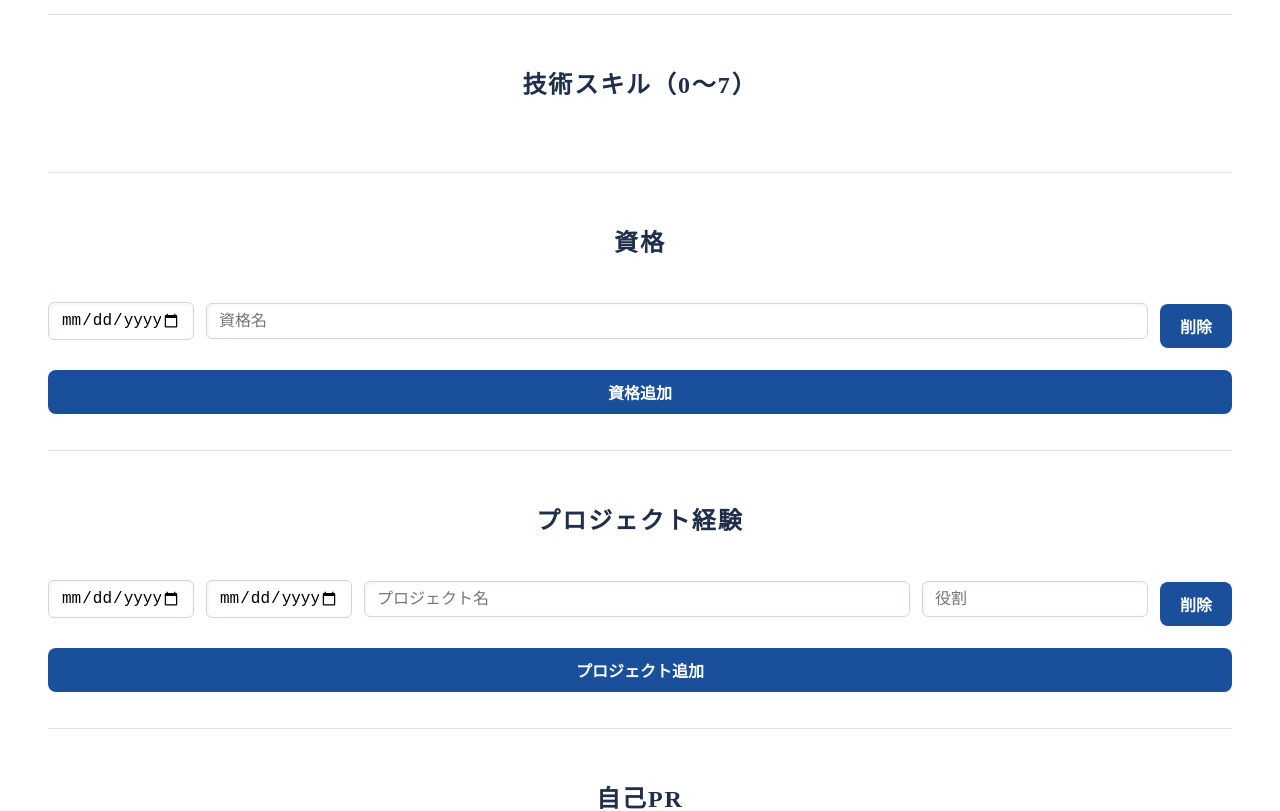
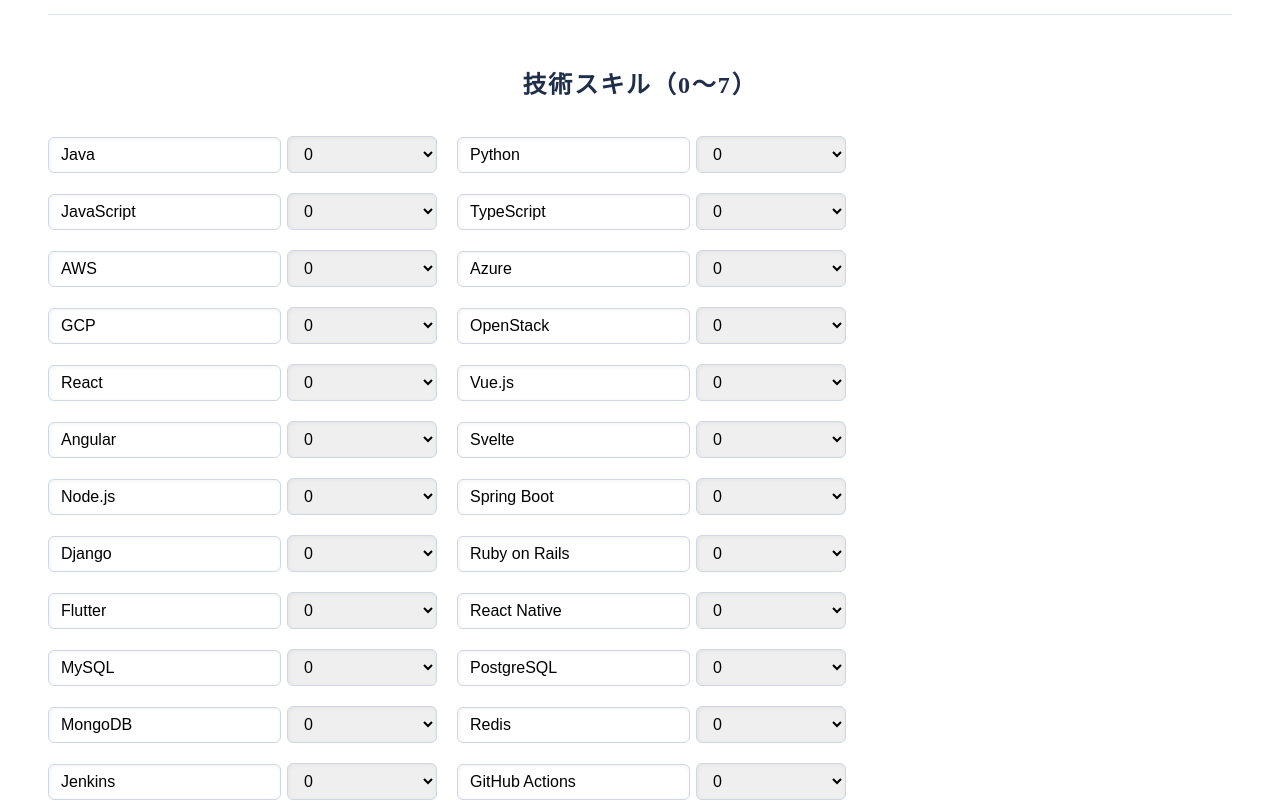
Before and after one commit to zhangxinyi1996/employee_vue, a Vue app: page /employee_info_edit in a window 1280 px wide. Shown: the part 1540-2351 px from the top of the page. Built offline with nearby package versions, Linux system fonts and the light colour scheme; sample sign-in values are in the browser's storage.

Commit message:
20251006　wanggq 社員編集&登録画面バグ修正

```diff
--- a/src/views/employee_info_edit.vue
+++ b/src/views/employee_info_edit.vue
@@ -246,7 +246,7 @@
       ])
 
 
-skills.value = JSON.parse(localStorage.getItem("staffSkillRequestList"))
+skills.value = JSON.parse(localStorage.getItem("staffSkillRequestList")) || skills.value;
 
 const certs = ref([
   { categoryName: "", getYmd: "" },
--- a/src/views/employee_infoshow.vue
+++ b/src/views/employee_infoshow.vue
@@ -119,8 +119,8 @@
         "Teams ID": "",
       },
       skills : ([
-        { "skillId": 0, "name": "Java", "level": 1 },
-        { "skillId": 1, "name": "Python", "level": 2 },
+        { "skillId": 0, "name": "Java", "level": 0 },
+        { "skillId": 1, "name": "Python", "level": 0 },
         { "skillId": 2, "name": "JavaScript", "level": 0 },
         { "skillId": 3, "name": "TypeScript", "level": 0 },
         { "skillId": 4, "name": "AWS", "level": 0 },
@@ -212,7 +212,7 @@
         localStorage.setItem("gender", apiData.gender || '');
         localStorage.setItem("address", apiData.address || '');
         localStorage.setItem("education", apiData.education || '');
-        localStorage.setItem("staffSkillRequestList", JSON.stringify(apiData.staffSkillRequestList));
+        localStorage.setItem("staffSkillRequestList", JSON.stringify(this.skills));
         localStorage.setItem("staffCategoryRequestList", JSON.stringify(this.certifications));
         localStorage.setItem("staffProjectRequestList", JSON.stringify(this.projects));
         localStorage.setItem("departmentRequestList", JSON.stringify(apiData.departmentRequestList));
@@ -248,7 +248,9 @@
         // 同时更新照片路径
         this.photo = data.photoPath || "images/face.jpg";
         this.selfPR = data.selfPr || "";
-        this.skills = data.staffSkillRequestList  || this.skills;
+        const skillList = data.staffSkillRequestList;
+        this.skills = skillList && skillList.length > 0 ? skillList : this.skills;
+        //data.staffSkillRequestList  || this.skills;
         const certList = data.staffCategoryRequestList;
         this.certifications = certList && certList.length > 0 ? certList : this.certifications ;
         const projectsList = data.staffProjectRequestList;
```
